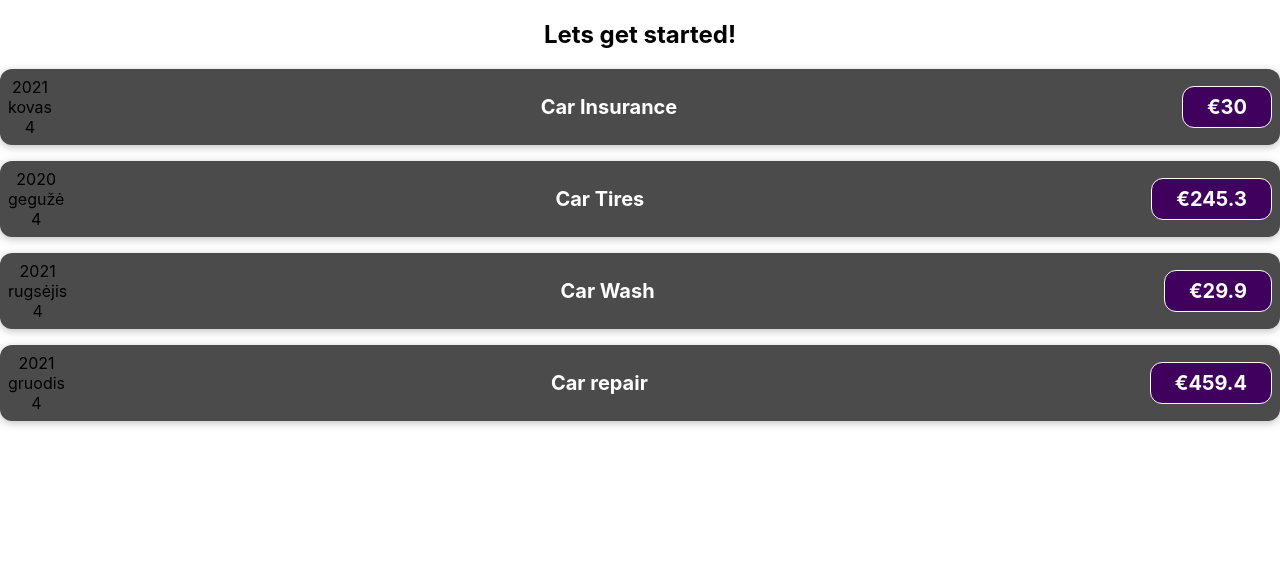
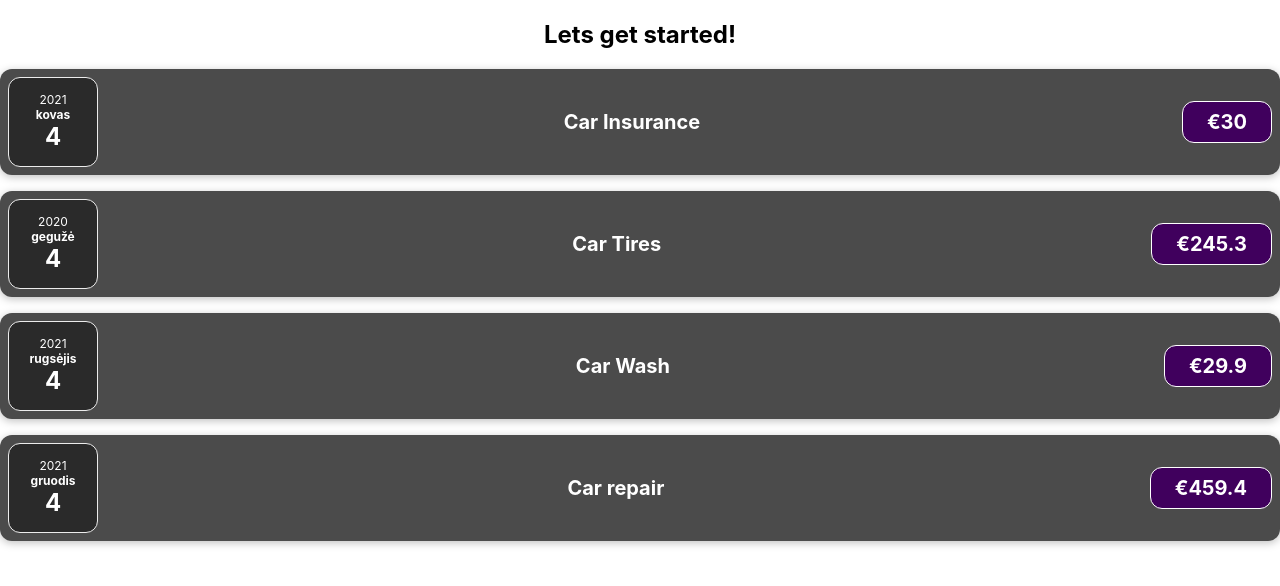
Before and after one commit to rolandasan/react-complete-guide, a React (Create React App) app: page / in a window 1280 px wide. Shown: the top 586 px of the page. Built offline with nearby package versions, Linux system fonts and the light colour scheme.

Commit message:
Added styling to ExpenseDate component

```diff
--- /dev/null
+++ b/src/components/ExpenseDate.css
@@ -0,0 +1,26 @@
+.expense-date {
+    display: flex;
+    flex-direction: column;
+    width: 5.5rem;
+    height: 5.5rem;
+    border: 1px solid #ececec;
+    background-color: #2a2a2a;
+    color: white;
+    border-radius: 12px;
+    align-items: center;
+    justify-content: center;
+}
+
+.expense-date__month {
+    font-size: 0.75rem;
+    font-weight: bold;
+}
+
+.expense-date__year {
+    font-size: 0.75rem;
+}
+
+.expense-date__day {
+    font-size: 1.5rem;
+    font-weight: bold;
+}
--- a/src/components/ExpenseDate.tsx
+++ b/src/components/ExpenseDate.tsx
@@ -1,4 +1,5 @@
 import React from 'react';
+import './ExpenseDate.css';
 
 interface ExpenseDateProps {
     date: Date;
@@ -10,10 +11,10 @@ export const ExpenseDate: React.FC<ExpenseDateProps> = (props) => {
     const expenseDateDay = props.date.getDate();
 
     return (
-        <div data-testid='expense-item-date'>
-            <div data-testid='expense-item-date-year'>{expenseDateYear}</div>
-            <div data-testid='expense-item-date-month'>{expenseDateMonth}</div>
-            <div data-testid='expense-item-date-day'>{expenseDateDay}</div>
+        <div data-testid='expense-item-date' className='expense-date'>
+            <div data-testid='expense-item-date-year' className='expense-date__year'>{expenseDateYear}</div>
+            <div data-testid='expense-item-date-month' className='expense-date__month'>{expenseDateMonth}</div>
+            <div data-testid='expense-item-date-day' className='expense-date__day'>{expenseDateDay}</div>
         </div>
     );
 };
```
